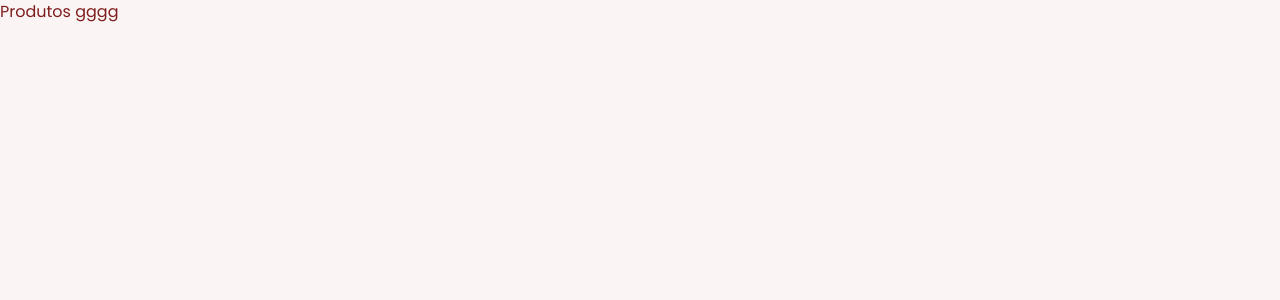
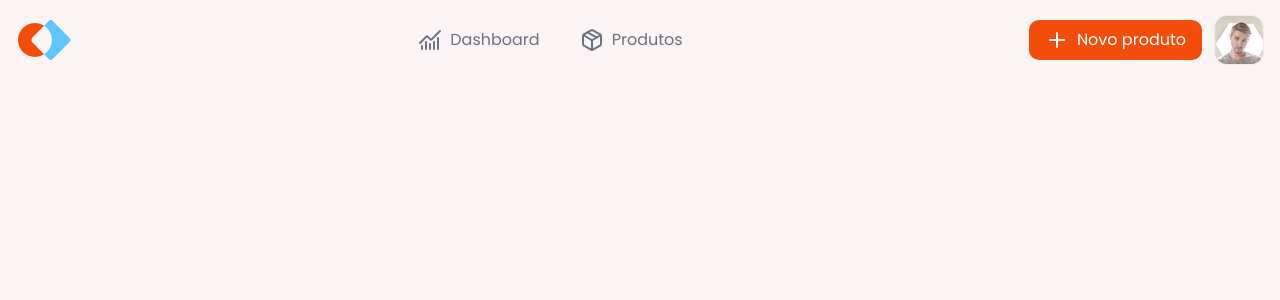
Before and after one commit to cesar7722a/Gestao-de-Marktplace, a React (Vite) app: page /Produtos in a window 1280 px wide. Shown: the top 300 px of the page. Built offline with nearby package versions, Linux system fonts and the light colour scheme.

Commit message:
feat:criei o component header e menu

```diff
--- a/src/components/FormLogin.tsx
+++ b/src/components/FormLogin.tsx
@@ -1,9 +1,9 @@
 import { KeyRound, Mail, MoveRight } from "lucide-react";
 import { Input } from "./Input";
-// onAuxClick={pageIndex}
+import { FormEvent } from "react";
 
 type FormLoginProps = {
-  pageIndex: (e: FormEvent<HTMLButtonElement>) => void;
+  pageIndex: (e: FormEvent) => void;
 };
 
 export function FormLogin({ pageIndex }: FormLoginProps) {
--- /dev/null
+++ b/src/components/Menu.tsx
@@ -0,0 +1,18 @@
+import { LucideIcon } from "lucide-react";
+
+type MenuProps = {
+  Icon: LucideIcon;
+  title: string;
+};
+
+export function Menu({ Icon, title }: MenuProps) {
+  return (
+    <div
+      className="flex px-4 gap-2 text-gray-500 hover:text-[#F24D0D] h-10 items-center
+  cursor-pointer rounded-[10px] active:bg-[#F5EAEA] active:text-[#F24D0D]"
+    >
+      <Icon />
+      <span>{title}</span>
+    </div>
+  );
+}
--- a/src/pages/Produtos.tsx
+++ b/src/pages/Produtos.tsx
@@ -1,3 +1,25 @@
+import { ChartNoAxesCombined, Package, Plus } from "lucide-react";
+import { Menu } from "../components/Menu";
+
 export function Produtos() {
-  return <div className="text-red-900">Produtos gggg</div>;
+  return (
+    <header className="flex h-20 items-center justify-between px-4">
+      <figure>
+        <img src="../../public/Logo.png" alt="logo" />
+      </figure>
+      <div className="flex gap-2">
+        <Menu title="Dashboard" Icon={ChartNoAxesCombined} />
+        <Menu title="Produtos" Icon={Package} />
+      </div>
+      <div className="flex items-center gap-3">
+        <button className="flex gap-2 h-10 px-4 rounded-[10px] text-white bg-[#F24D0D] items-center hover:bg-[#C43C08]">
+          <Plus />
+          <span>Novo produto</span>
+        </button>
+        <figure>
+          <img src="../../public/User.png" alt="user imagem" />
+        </figure>
+      </div>
+    </header>
+  );
 }
```
Also changed, not shown: public/Logo.png (added), public/User.png (added).
